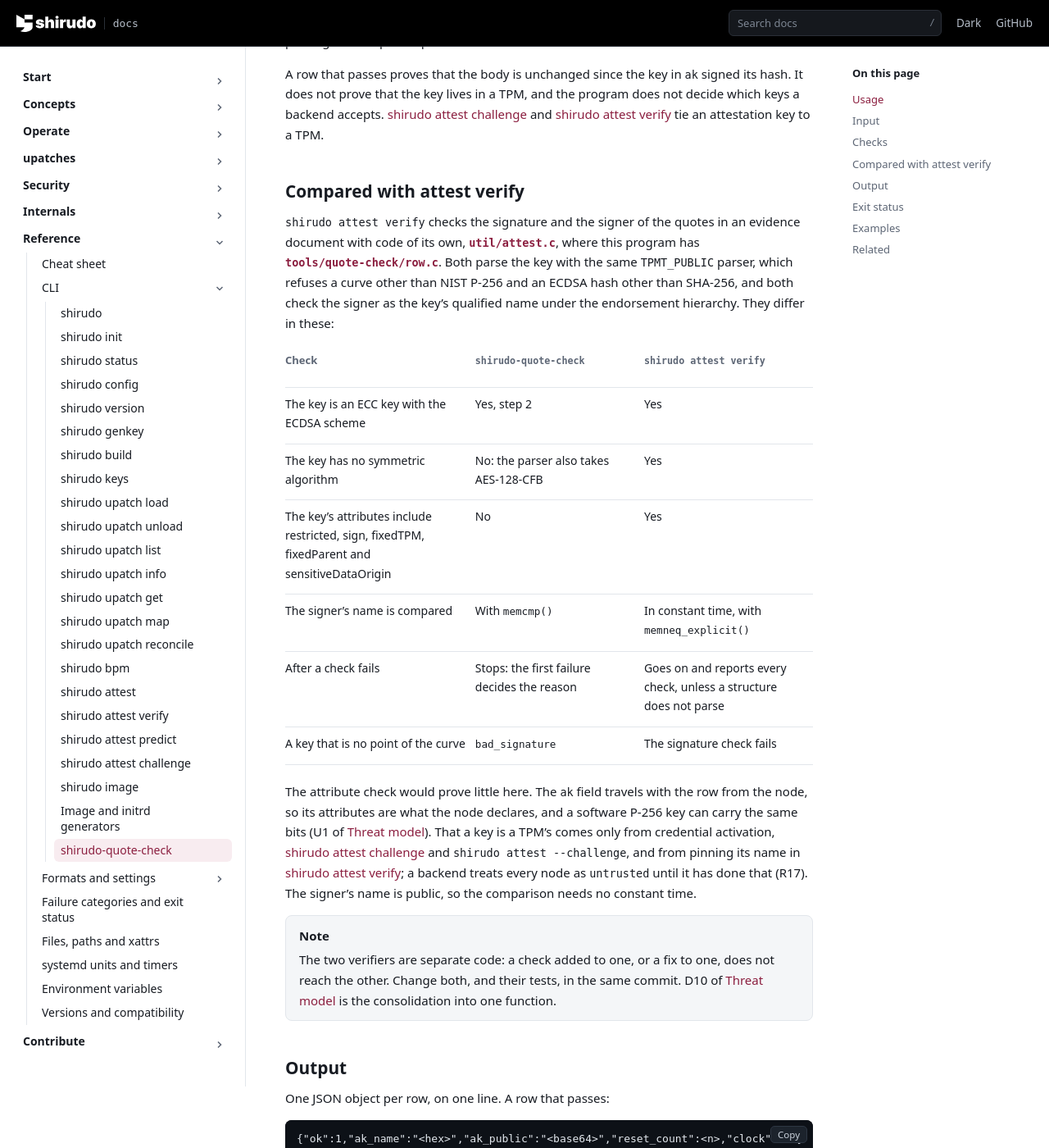
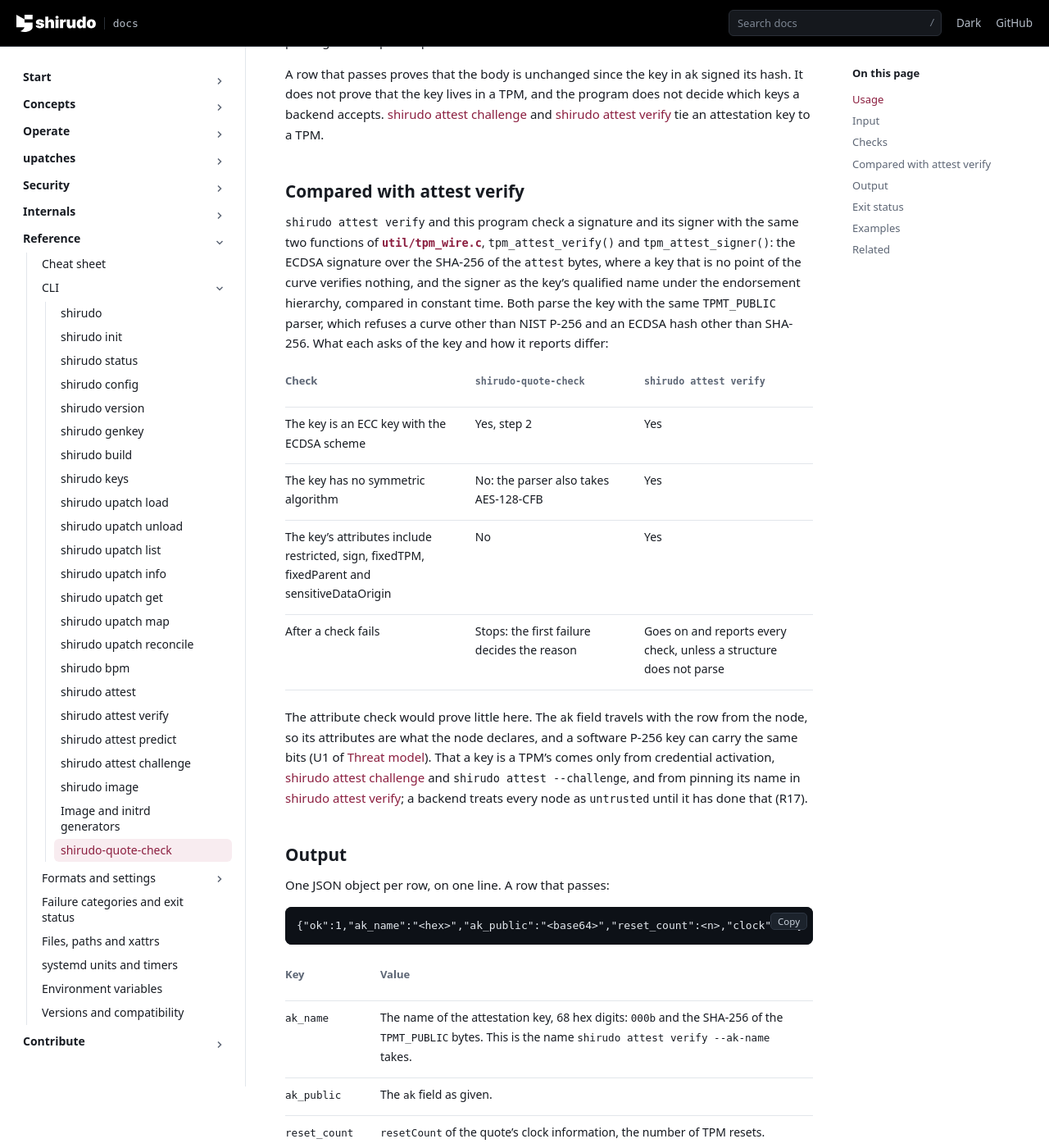
Before and after one commit to AliBashaSY/shirudo, a Sphinx documentation site: the page built from Documentation/reference/cli/quote-check.rst, in a window 1280 px wide and 1400 px high, scrolled down 1994 px. Shown: the whole window at 82% size. Built offline with Sphinx 7.4.7, drawn with Linux system fonts in a browser that asks for light colours; pages that are not in the unit, such as notebooks, are missing from menus.

Commit message:
tpm: check an attestation's signature and signer in one place
shirudo attest verify and shirudo-quote-check each verified the ECDSA
signature over an attestation and compared its signer with the key's
qualified name under the endorsement hierarchy with code of their own,
check_signed() of util/attest.c and two helpers of
tools/quote-check/row.c, which threat-model D10 recorded as a way for a
check or a fix to reach one verifier and miss the other. They had
already drifted: the quote checker compared the signer with memcmp().

tpm_attest_signer() and tpm_attest_verify() of util/tpm_wire.c now hold
both checks, and both programs call them in the order they had. The
signer is compared in constant time for both, a key that is no point of
the curve verifies nothing for both, and a signature that does not
parse stays apart from one that does not verify, which attest verify
reports and the quote checker calls malformed. What each asks of the
key, the attributes for attest verify and the keepalive quote's empty
PCR selection for the checker, stays with its caller.

D10 leaves the threat model, and the quote checker's page lists only
the differences that remain.

Signed-off-by: Daniel Borkmann <daniel@iogearbox.net>

```diff
--- a/Documentation/reference/cli/attest-verify.rst
+++ b/Documentation/reference/cli/attest-verify.rst
@@ -67,9 +67,9 @@ a note. A ``verdict: ok`` then says only that the document is consistent
 in itself. Pin the keys at enrollment (:doc:`attest-challenge`) and always
 give the expected state.
 
-:doc:`quote-check` checks a keepalive quote with code of its own, not
-with ``verify``'s, and checks fewer fields of the attestation key; its
-page lists the differences.
+:doc:`quote-check` checks a keepalive quote's signature and signer
+with the same functions as ``verify``, and fewer fields of the
+attestation key; its page lists the differences.
 
 Options
 -------
--- a/Documentation/reference/cli/quote-check.rst
+++ b/Documentation/reference/cli/quote-check.rst
@@ -123,14 +123,15 @@ to a TPM.
 Compared with attest verify
 ---------------------------
 
-``shirudo attest verify`` checks the signature and the signer of the
-quotes in an evidence document with code of its own,
-:src:`util/attest.c`, where this program has
-:src:`tools/quote-check/row.c`. Both parse the key with the same
-``TPMT_PUBLIC`` parser, which refuses a curve other than NIST P-256 and
-an ECDSA hash other than SHA-256, and both check the signer as the
-key's qualified name under the endorsement hierarchy. They differ in
-these:
+``shirudo attest verify`` and this program check a signature and its
+signer with the same two functions of :src:`util/tpm_wire.c`,
+``tpm_attest_verify()`` and ``tpm_attest_signer()``: the ECDSA signature
+over the SHA-256 of the ``attest`` bytes, where a key that is no point
+of the curve verifies nothing, and the signer as the key's qualified
+name under the endorsement hierarchy, compared in constant time. Both
+parse the key with the same ``TPMT_PUBLIC`` parser, which refuses a
+curve other than NIST P-256 and an ECDSA hash other than SHA-256. What
+each asks of the key and how it reports differ:
 
 .. list-table::
    :header-rows: 1
@@ -149,16 +150,10 @@ these:
        fixedParent and sensitiveDataOrigin
      - No
      - Yes
-   * - The signer's name is compared
-     - With ``memcmp()``
-     - In constant time, with ``memneq_explicit()``
    * - After a check fails
      - Stops: the first failure decides the reason
      - Goes on and reports every check, unless a structure does not
        parse
-   * - A key that is no point of the curve
-     - ``bad_signature``
-     - The signature check fails
 
 The attribute check would prove little here. The ``ak`` field travels
 with the row from the node, so its attributes are what the node
@@ -167,14 +162,6 @@ declares, and a software P-256 key can carry the same bits (U1 of
 credential activation, :doc:`attest-challenge` and ``shirudo attest
 --challenge``, and from pinning its name in :doc:`attest-verify`; a
 backend treats every node as ``untrusted`` until it has done that (R17).
-The signer's name is public, so the comparison needs no constant time.
-
-.. note::
-
-   The two verifiers are separate code: a check added to one, or a fix
-   to one, does not reach the other. Change both, and their tests, in
-   the same commit. D10 of :doc:`/security/threat-model` is the
-   consolidation into one function.
 
 Output
 ------
```
Also changed, not shown: Documentation/security/threat-model.rst (+1 -10 lines), 4 other files.
